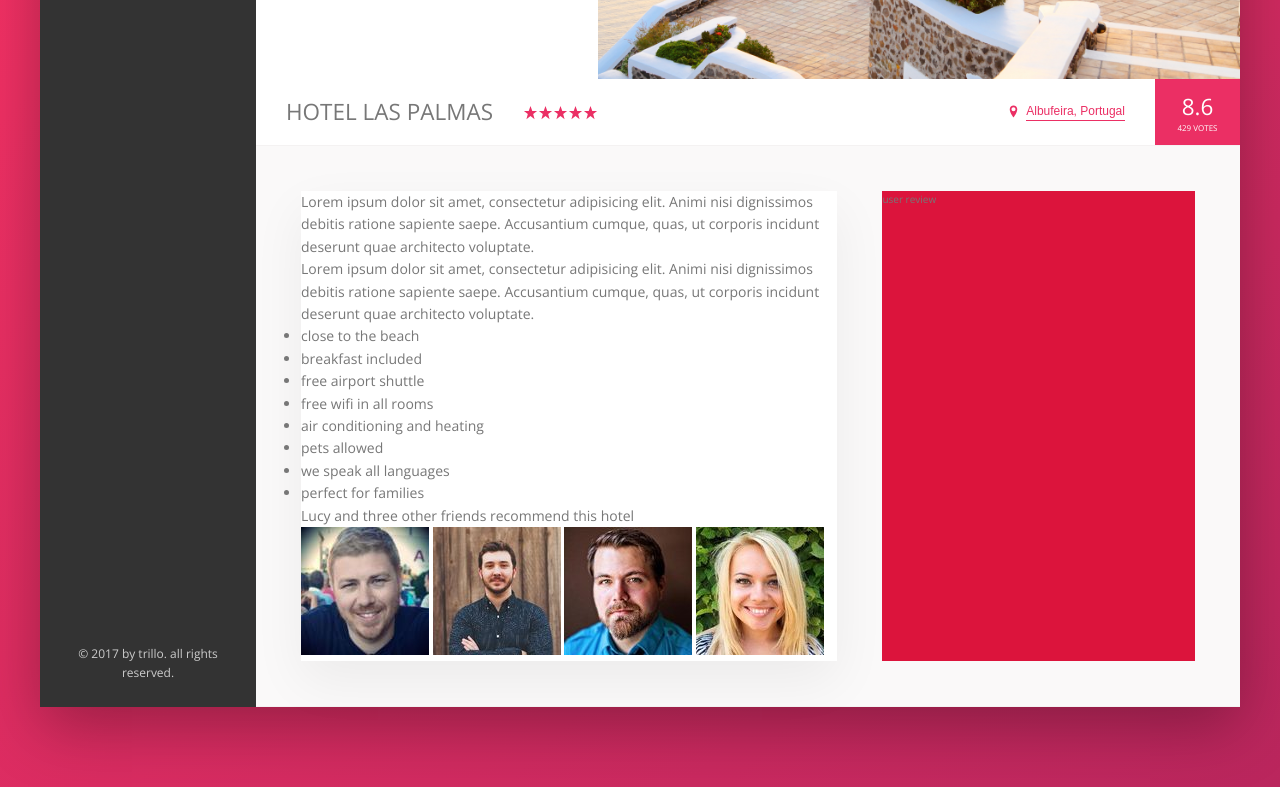
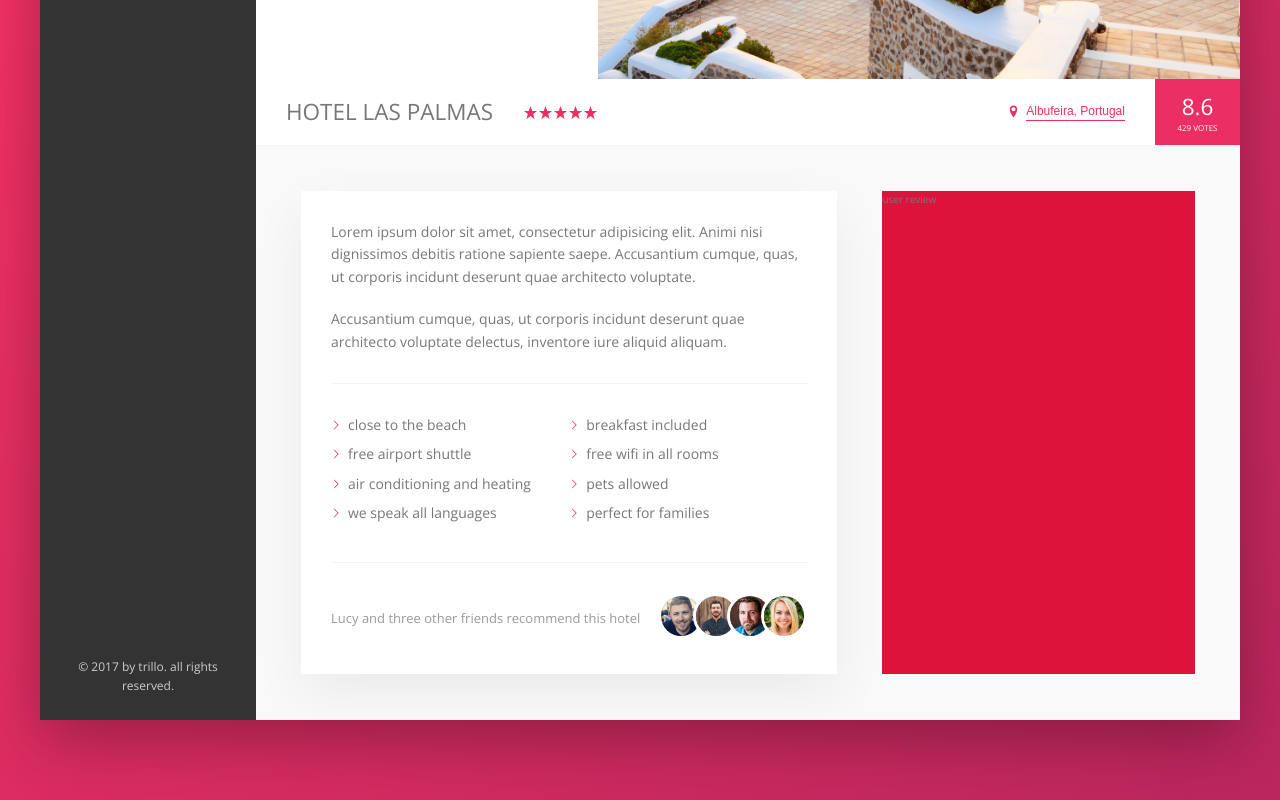
Before and after one commit to aniekan7132/TRILLO-2, a website: page index.html in a window 1280 px wide. Shown: the part 456-1256 px from the top of the page. Drawn offline with nearby package versions, Linux system fonts and the light colour scheme.

Commit message:
built the description section-part 3

```diff
--- a/index.html
+++ b/index.html
@@ -154,18 +154,18 @@
                                 Accusantium cumque, quas, ut corporis incidunt deserunt quae architecto voluptate.
                             </p>
                             <p class="paragraph">
-                                Lorem ipsum dolor sit amet, consectetur adipisicing elit. Animi nisi dignissimos debitis ratione sapiente saepe.
-                                Accusantium cumque, quas, ut corporis incidunt deserunt quae architecto voluptate.
+                                Accusantium cumque, quas, ut corporis incidunt deserunt quae architecto voluptate delectus, inventore iure aliquid
+                                aliquam.
                             </p>
                             <ul class="list">
-                                <li class="list-item">close to the beach</li>
-                                <li class="list-item">breakfast included</li>
-                                <li class="list-item">free airport shuttle</li>
-                                <li class="list-item">free wifi in all rooms</li>
-                                <li class="list-item">air conditioning and heating</li>
-                                <li class="list-item">pets allowed</li>
-                                <li class="list-item">we speak all languages</li>
-                                <li class="list-item">perfect for families</li>
+                                <li class="list__item">close to the beach</li>
+                                <li class="list__item">breakfast included</li>
+                                <li class="list__item">free airport shuttle</li>
+                                <li class="list__item">free wifi in all rooms</li>
+                                <li class="list__item">air conditioning and heating</li>
+                                <li class="list__item">pets allowed</li>
+                                <li class="list__item">we speak all languages</li>
+                                <li class="list__item">perfect for families</li>
                             </ul>
 
                             <div class="recommend">
--- a/sass/_components.scss
+++ b/sass/_components.scss
@@ -298,4 +298,70 @@ align-items: center;
 }
 
 ////////////////////
-//
+//PARAGRAPH
+.paragraph:not(:last-of-type) {
+ margin-bottom: 2rem;
+}
+
+////////////////////
+//LIST
+.list {
+ list-style: none;
+ margin: 3rem 0;
+ padding: 3rem 0;
+ border-top: var(--line);
+ border-bottom: var(--line);
+
+ display: flex;
+ flex-wrap: wrap;
+
+ &__item {
+  flex: 0 0 50%;
+  margin-bottom: .7rem;
+ }
+
+ &__item::before {
+  content: "";
+  display: inline-block;
+  margin-right: .7rem;
+  height: 1rem;
+  width: 1rem;
+
+  //older browsers
+  //background-image: url(../img/chevron-thin-right.svg);
+  //background-size: cover;
+
+  //newer browsers-masks
+  background-color: var(--color-primary);
+  -webkit-mask-image: url(../img/chevron-thin-right.svg);
+  -webkit-mask-size: cover;
+  mask-image: url(../img/chevron-thin-right.svg);
+  mask-size: cover;
+ }
+}
+
+///////////////////
+//RECOMMEND
+.recommend {
+  font-size: 1.3rem;
+  color: var(--color-grey-dark-3);
+
+  display: flex;
+  align-items: center;
+ &__count {
+   margin-right: auto;
+ }
+
+ &__friends {}
+ &__photo {
+  box-sizing: content-box;
+  height: 4rem;
+  width: 4rem;
+  border-radius: 50%;
+  border: 3px solid #fff;
+
+  &:not(:last-child) {
+  margin-right: -1.5rem;
+  }
+ }
+}
--- a/sass/layout.scss
+++ b/sass/layout.scss
@@ -41,13 +41,14 @@
  border-bottom: var(--line);
 }
 .description {
-  font-size: 1.4rem;
+ padding: 3rem;
+ font-size: 1.4rem;
  flex: 0 0 60%;
+ margin-right: 4.5rem;
  background-color: #fff;
  box-shadow: var(--shadow-light);
 }
 .user-review  {
  flex: 1;
- margin-left: 4.5rem;
  background-color: crimson;
 }
```
Also changed, not shown: css/style.css.
